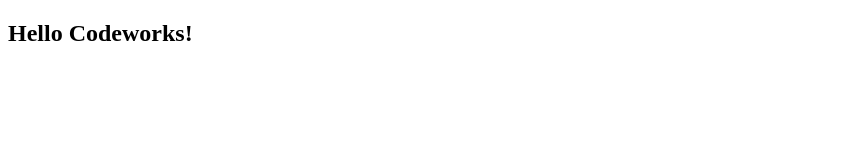
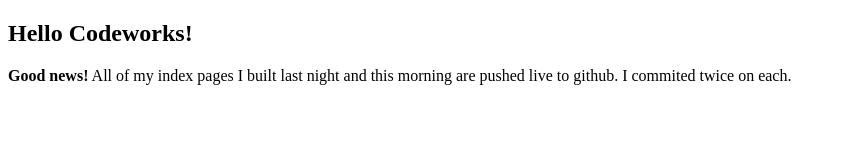
Before and after one commit to joe-r-davis/-day2, a plain HTML site: page index.html in a window 1280 px wide. Shown: the whole page, without its empty margins (0-842 px from the left). Drawn offline with Linux system fonts and the light colour scheme.

Commit message:
second commit

```diff
--- a/index.html
+++ b/index.html
@@ -8,5 +8,6 @@
 </head>
 <body>
     <h2>Hello Codeworks!</h2>
+    <p><strong>Good news!</strong> All of my index pages I built last night and this morning are pushed live to github. I commited twice on each.</p>
 </body>
 </html>
```
